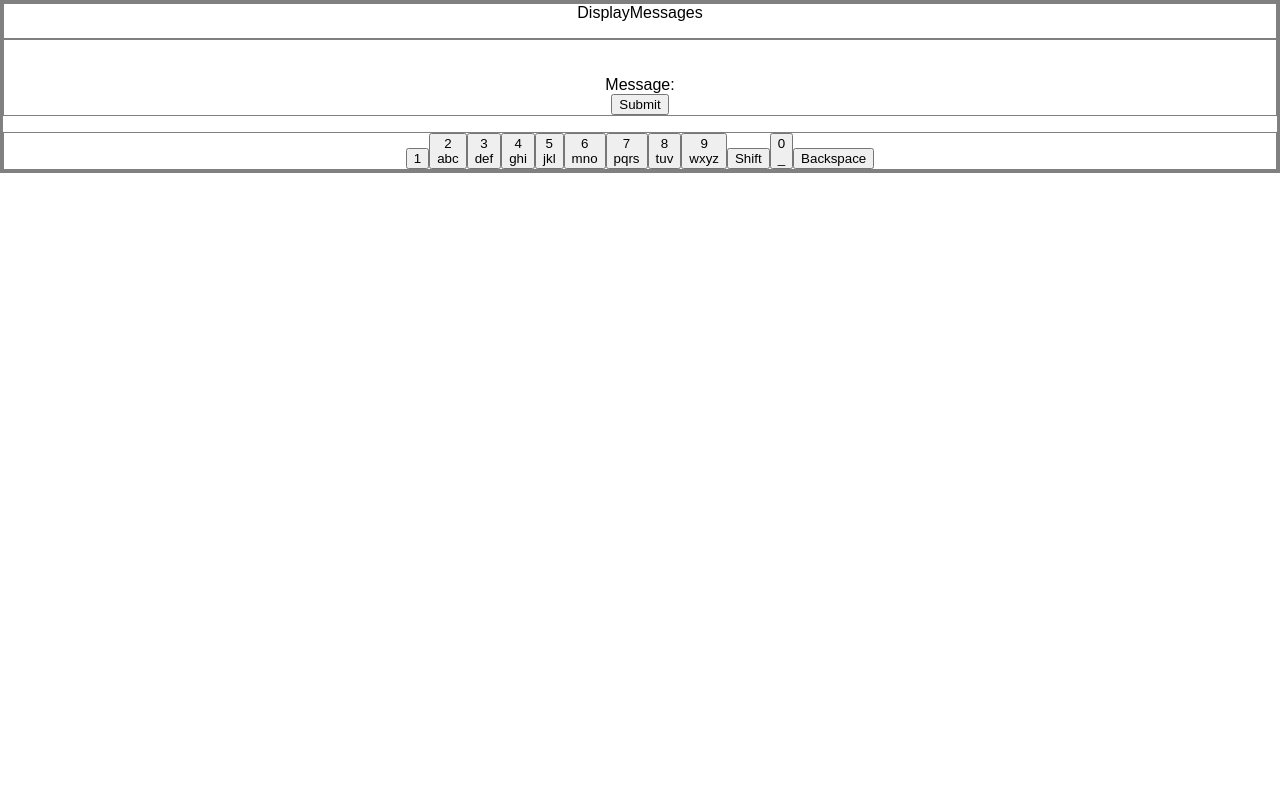
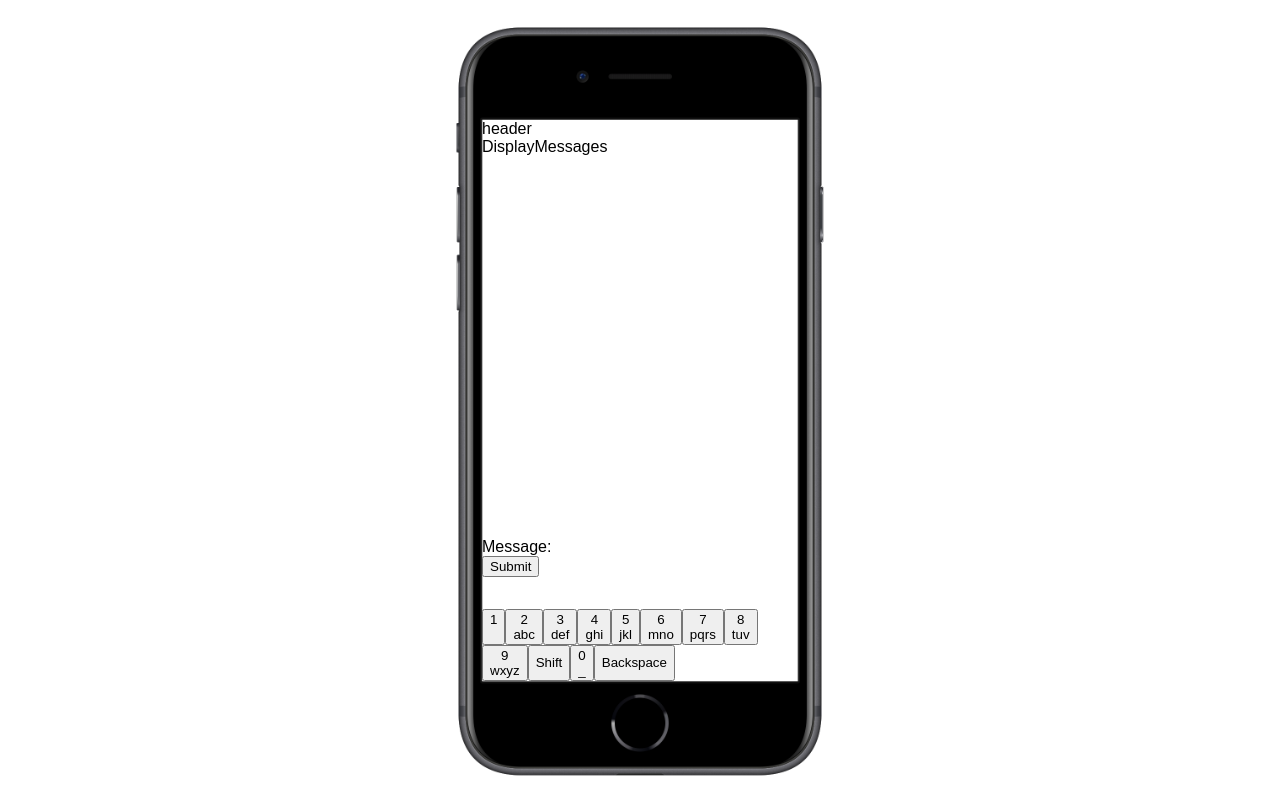
Before and after one commit to Radek-Palisa/number-to-word-converter, a React (Create React App) app in the folder client/: page / in a window 1280 px wide. Built offline with nearby package versions, Linux system fonts and the light colour scheme.

Commit message:
add basic layout styles

```diff
--- a/client/src/App.css
+++ b/client/src/App.css
@@ -1,7 +1,12 @@
 .App {
-  text-align: center;
+    height: 100vh;
+    display: flex;
+    justify-content: center;
+    align-items: top center;
 }
 
-div {
-    border: 1px solid grey
+@media (min-width: 500px) {
+    .App {
+        align-items: center;
+    }
 }
--- a/client/src/index.css
+++ b/client/src/index.css
@@ -1,5 +1,13 @@
+html {
+    box-sizing: border-box;
+}
+
+*, *:before, *:after {
+    box-sizing: inherit;
+}
+
 body {
   margin: 0;
   padding: 0;
-  font-family: sans-serif;
+  font-family: Arial, sans-serif;
 }
--- /dev/null
+++ b/client/src/scenes/Converter/Converter.css
@@ -0,0 +1,15 @@
+.converter {
+    width: 100%;
+    min-height: 500px;
+    display: flex;
+    flex-direction: column;
+}
+
+@media (min-width: 500px) {
+    .converter {
+        max-width: 370px;
+        min-height: 755px;
+        padding: 97px 27px;
+        background: url('/frame.png') center / 400px auto no-repeat;
+    }
+}
--- a/client/src/scenes/Converter/Converter.js
+++ b/client/src/scenes/Converter/Converter.js
@@ -4,6 +4,7 @@ import DisplayInput from './components/DisplayInput/DisplayInput';
 import Suggestions from './components/Suggestions/Suggestions';
 import Keyboard from './components/Keyboard/Keyboard';
 import apiService from '../../services/api';
+import './Converter.css';
 
 class Converter extends Component {
     constructor(props) {
@@ -100,7 +101,8 @@ class Converter extends Component {
 
     render() {
         return (
-            <div>
+            <section className="converter">
+                <div>header</div>
                 <DisplayMessages messages={this.state.messages} />
                 <DisplayInput
                     currentMessage={this.state.currentMessage}
@@ -114,7 +116,7 @@ class Converter extends Component {
                     addWord={this.addWord}
                     deleteWord={this.deleteWord}
                     updateInputValues={this.updateInputValues} />
-            </div>
+            </section>
         );
     }
 }
--- /dev/null
+++ b/client/src/scenes/Converter/components/DisplayMessages/DisplayMessages.css
@@ -0,0 +1,3 @@
+.displayMessages {
+    flex: 1 0 auto;
+}
--- a/client/src/scenes/Converter/components/DisplayMessages/DisplayMessages.js
+++ b/client/src/scenes/Converter/components/DisplayMessages/DisplayMessages.js
@@ -1,10 +1,11 @@
 import React, { Component } from 'react';
 import MessageItem from './components/MessageItem/MessageItem';
+import './DisplayMessages.css'
 
 class DisplayMessages extends Component {
   render() {
     return (
-        <div>
+        <div className="displayMessages">
             DisplayMessages
             <ol>
                 {this.props.messages.map((message, i) => {
--- /dev/null
+++ b/client/src/scenes/Converter/components/Keyboard/Keyboard.css
@@ -0,0 +1,4 @@
+.keyboard {
+    display: flex;
+    flex-wrap: wrap;
+}
--- a/client/src/scenes/Converter/components/Keyboard/Keyboard.js
+++ b/client/src/scenes/Converter/components/Keyboard/Keyboard.js
@@ -1,8 +1,9 @@
 import React, { Component } from 'react';
 import KeyboardButton from './components/KeyboardButton/KeyboardButton';
+import './Keyboard.css';
 
 const t9 = [
-    { key: '1', letters: [''] },
+    { key: '1', letters: ['\u00a0'] },
     { key: '2', letters: ['a', 'b', 'c'] },
     { key: '3', letters: ['d', 'e', 'f'] },
     { key: '4', letters: ['g', 'h', 'i'] },
@@ -93,7 +94,7 @@ class Keyboard extends Component {
 
     render() {
         return (
-            <div>
+            <div className="keyboard">
                 {t9.map(button => {
                     return (
                         <KeyboardButton
```
Also changed, not shown: client/public/frame.png (added).
